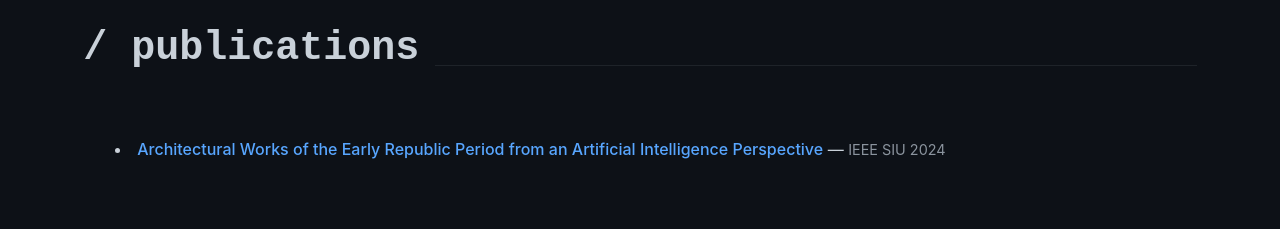
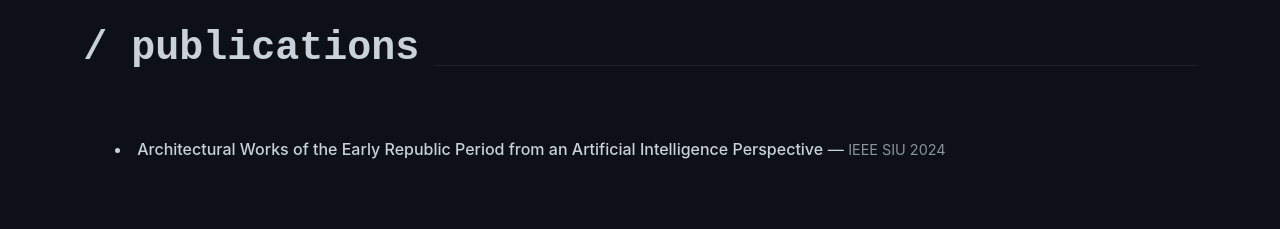
Before and after one commit to ebylmz/ebylmz.github.io, a React (Vite) app: page / in a window 1280 px wide. Shown: the part 2740-2969 px from the top of the page. Built offline with nearby package versions, Linux system fonts and the light colour scheme.

Commit message:
fix black focused navbar link

```diff
--- a/src/styles/NavBar.css
+++ b/src/styles/NavBar.css
@@ -6,13 +6,13 @@
 }
 
 .navbar .nav-link {
-  color: var(--color-text);
+  color: var(--color-text-primary) !important;;
   margin-right: 1rem;
   transition: color 0.2s;
 }
 
 .navbar .nav-link:hover {
-  color: var(--color-primary);
+  color: var(--color-primary) !important;;
 }
 
 .navbar .navbar-brand {
--- a/src/styles/Publications.css
+++ b/src/styles/Publications.css
@@ -15,7 +15,7 @@
 
 .publication-list a {
   text-decoration: none;
-  color: var(--color-primary);
+  color: var(--color-text-primary);
   font-weight: 500;
 }
 
```
